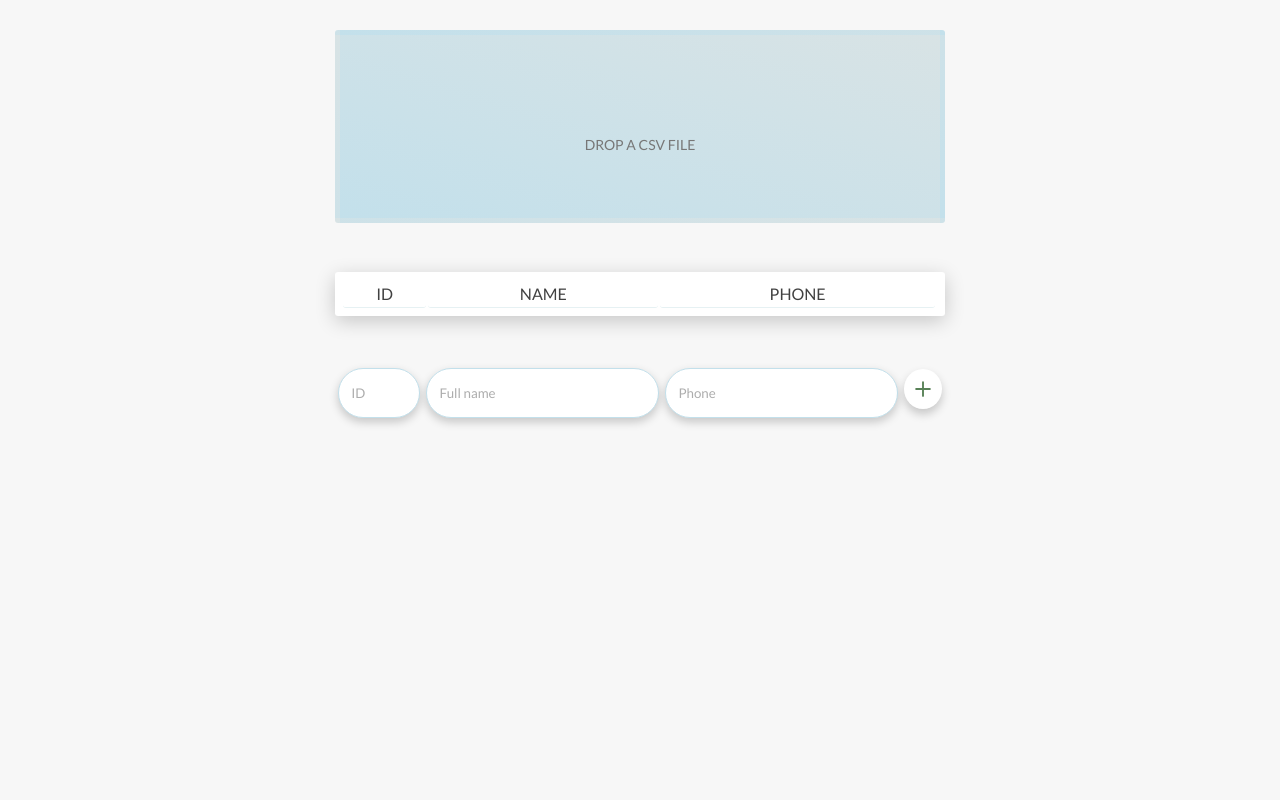
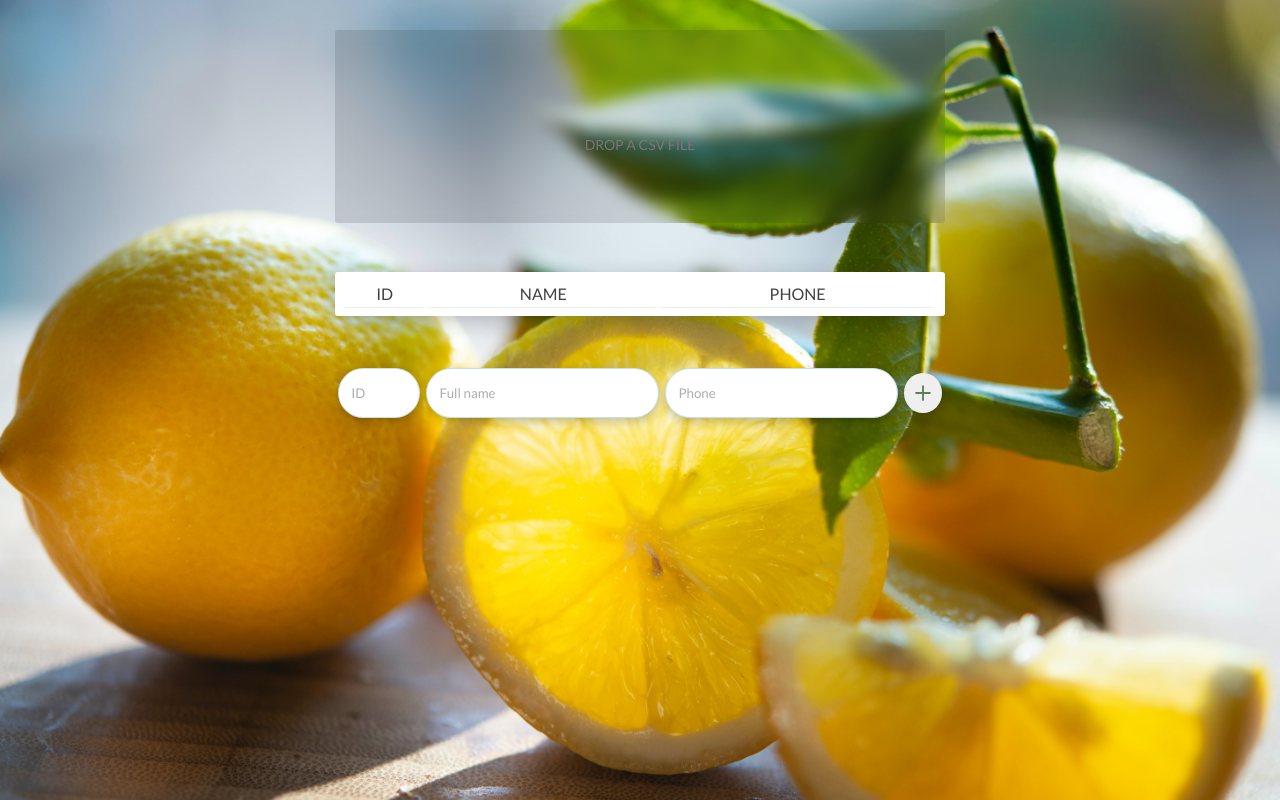
Before and after one commit to daniellelsilva/drag-n-drop, a React (Create React App) app: page / in a window 1280 px wide. Built offline with nearby package versions, Linux system fonts and the light colour scheme; some icons are missing.

Commit message:
adiciona glass effect dropzone

```diff
--- a/src/App.scss
+++ b/src/App.scss
@@ -14,6 +14,8 @@ html {
 
 body {
   background-color: $color-grey-light-2;
+  background-image: url('./styles/cristina-anne-costello-4jsmBl30x_A-unsplash.jpg');
+  background-size: cover;
   font-family: $default-font-family;
   line-height: 1.7;
   color: $color-gray;
--- a/src/styles/components/buttons.scss
+++ b/src/styles/components/buttons.scss
@@ -4,7 +4,7 @@
   height: 4rem;
   width: 4rem;
 
-  background-color: transparent;
+  box-shadow: 0 .5rem 1rem rgba($color-black, .2);
   border: none;
   border-radius: 50%;
 
--- a/src/styles/dragNDrop.scss
+++ b/src/styles/dragNDrop.scss
@@ -1,7 +1,10 @@
 @import './abstracts/variables.scss';
 
 .drop {
-  background-image: linear-gradient(to right top, $color-primary, $color-secondary );
+  // background-image: linear-gradient(to right top, $color-primary, $color-secondary );
+  background-color: rgba(51,51,51, 0.15);
+  box-shadow: 3px 2ps 7px rgba (17, 17, 17, 0.55);
+  backdrop-filter: blur(8px);
   border-radius: 3px;
   border: 5px dashed transparent;
   // box-shadow: 0 .5rem 2rem rgba($color-black, .2);
--- a/src/styles/table.scss
+++ b/src/styles/table.scss
@@ -44,6 +44,7 @@
     display: flex;
     flex-direction: row;
     justify-content: center;
+    align-items: center;
     width: 100%;
   }
 
@@ -76,7 +77,6 @@
   }
 
   &-add-btn {
-    background-color: $color-white !important;
     box-shadow: 0 .5rem 1rem rgba($color-black, .2);
     color: rgb(88, 129, 87) !important;
     margin: .6% 3px;
```
Also changed, not shown: src/styles/cristina-anne-costello-4jsmBl30x_A-unsplash.jpg (added).
